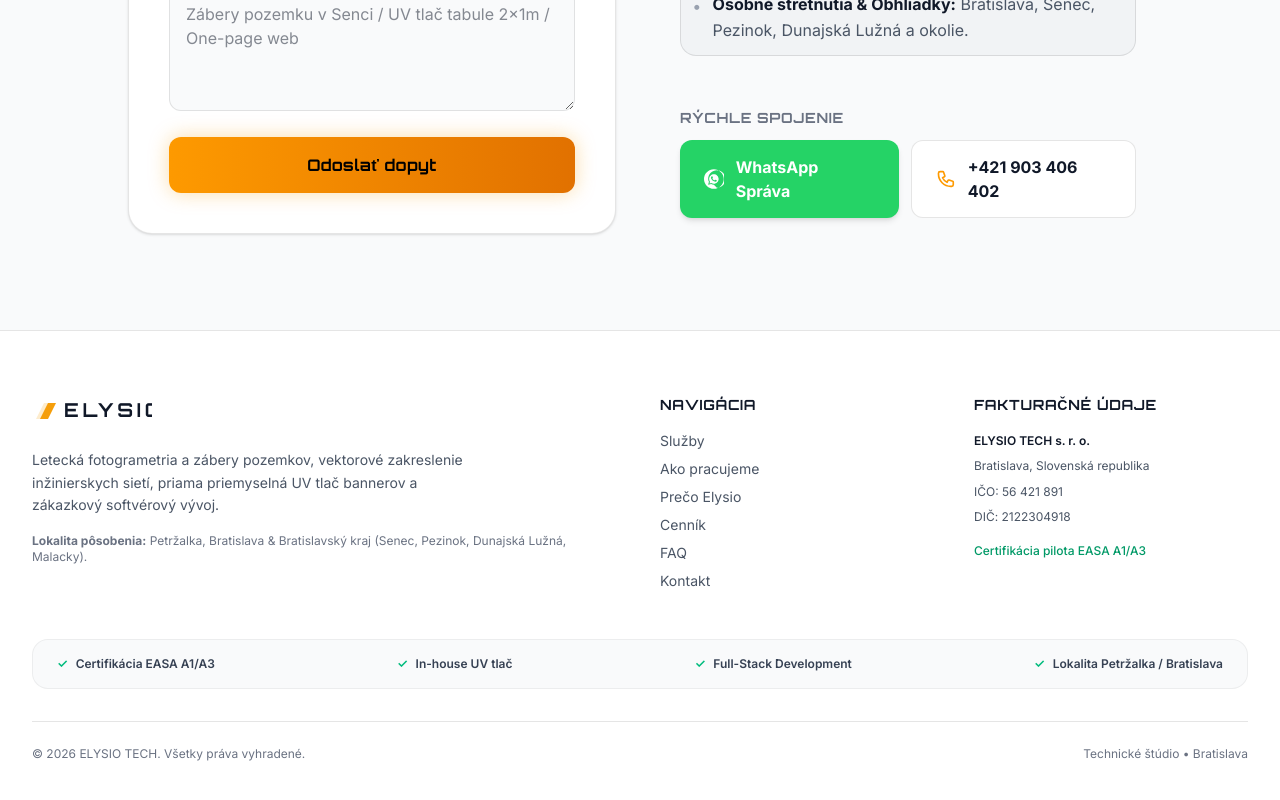
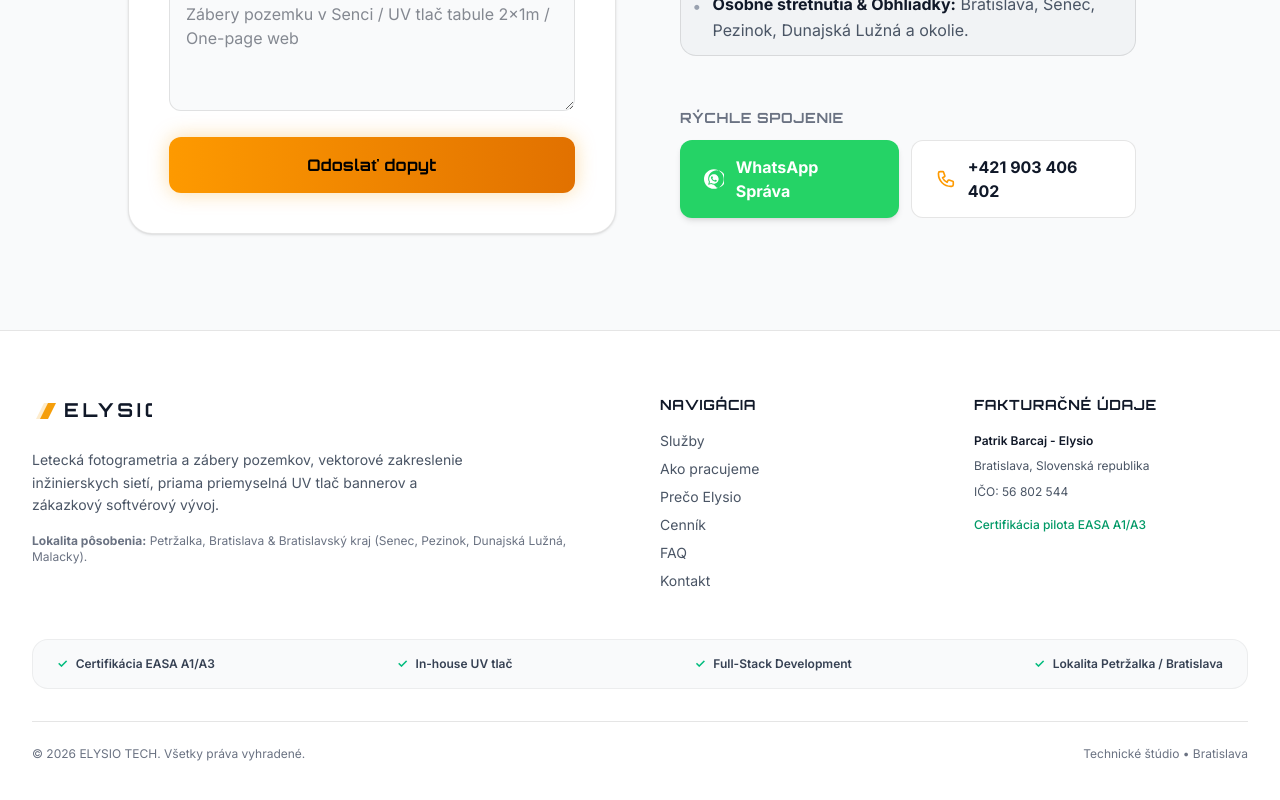
Before and after one commit to Patrik-Barcaj/ElysioTech, a Next.js app: page / in a window 1280 px wide. Shown: the part 7329-8129 px from the top of the page. Built offline with nearby package versions, Linux system fonts and the light colour scheme.

Commit message:
fix(footer): update business name to Patrik Barcaj - Elysio and ICO to 56802544

```diff
--- a/src/components/Footer.tsx
+++ b/src/components/Footer.tsx
@@ -36,10 +36,9 @@ export default function Footer() { // export Footer component function
                     <div> {/* legal & trust column */}
                         <h4 className="text-gray-900 dark:text-white font-bold font-display text-sm uppercase tracking-wider mb-4">Fakturačné údaje</h4> {/* header */}
                         <div className="text-xs text-gray-600 dark:text-gray-400 space-y-1.5 leading-relaxed">
-                            <p className="font-semibold text-gray-900 dark:text-white">ELYSIO TECH s. r. o.</p>
+                            <p className="font-semibold text-gray-900 dark:text-white">Patrik Barcaj - Elysio</p>
                             <p>Bratislava, Slovenská republika</p>
-                            <p>IČO: 56 421 891</p>
-                            <p>DIČ: 2122304918</p>
+                            <p>IČO: 56 802 544</p>
                             <p className="pt-2 text-emerald-600 dark:text-emerald-400 font-medium">
                                 Certifikácia pilota EASA A1/A3
                             </p>
```
